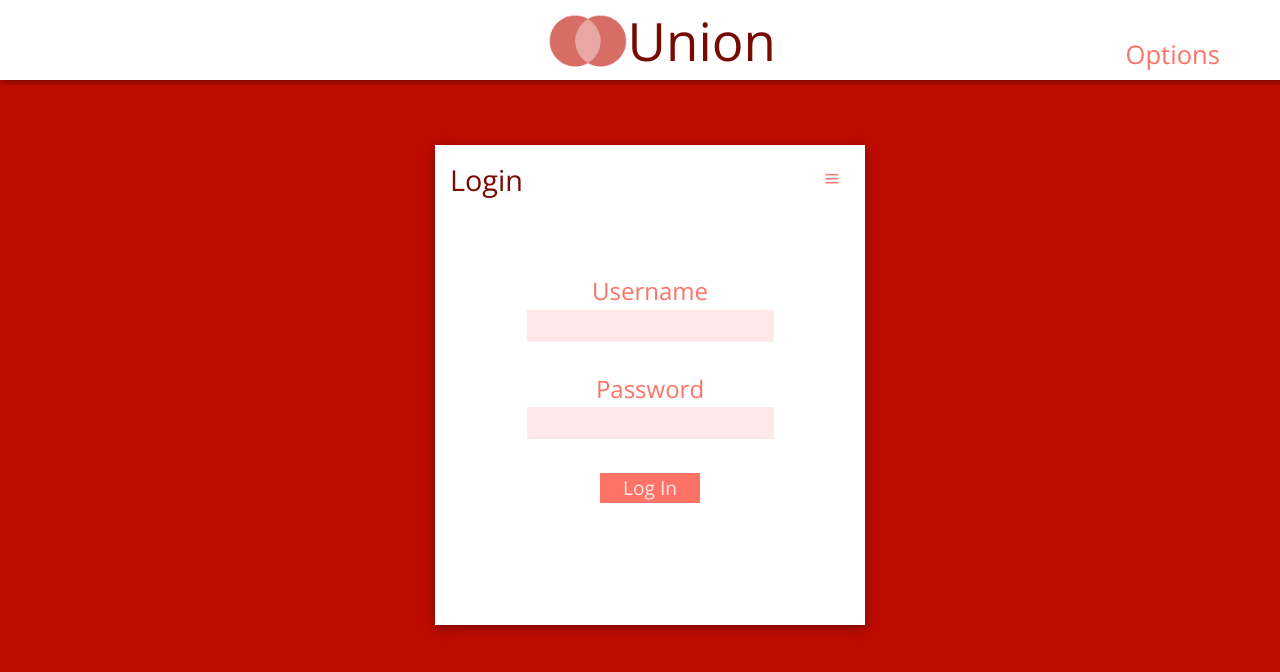
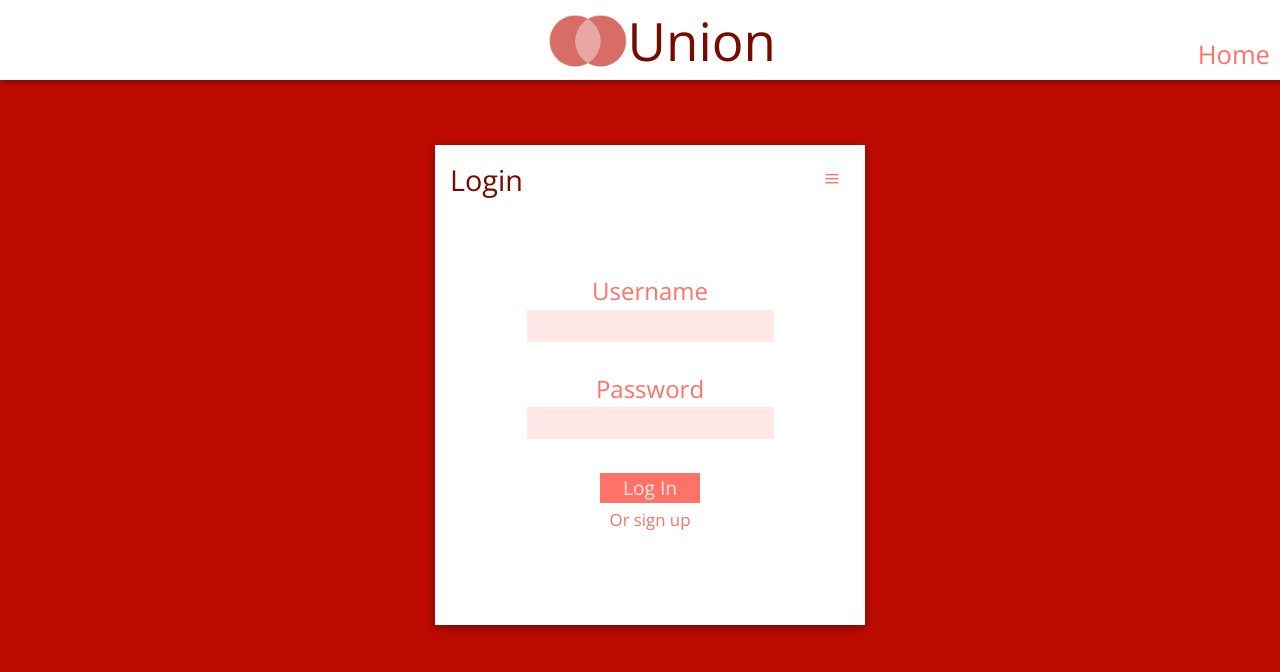
Before and after one commit to hewhomust/potential-chainsaw, a PHP site: page /Prototype3/login.html in a window 1280 px wide; the page is wider, and only the part inside the window is pictured. Shown: the top 672 px of that part. Run offline with PHP 8.4, Linux system fonts and the light colour scheme.

Commit message:
Linked between pages

```diff
--- a/Prototype3/index.html
+++ b/Prototype3/index.html
@@ -14,7 +14,7 @@
     <div id="header" class="container headerBar">
       <img id="headerImage" src="img/Union.png"/>
       <h1>Union</h1>
-      <p>Sign in</p>
+      <p><a id="user" href="user.html">User</a><a id="bar">•</a><a href="login.html">Log In</a></p>
     </div>
 	  <div id="articleContainer" class="container">
       <div id="mainArticle" class="article standardBox">
--- a/Prototype3/login.html
+++ b/Prototype3/login.html
@@ -14,20 +14,21 @@
     <div id="header" class="container headerBar">
       <img id="headerImage" src="img/Union.png"/>
       <h1>Union</h1>
-      <p>Options</p>
+      <p><a href="index.html">Home</a></p>
     </div>
 	  <div id="articleContainer" class="container">
       <div id="mainArticle" class="article standardBox">
         <h1 id="loginTitle" class="articleHeading" >Login</h1>
         <a class="matrixIcon" onclick="showMatrix()">≡</a>
         <p id="mainArticleText" class="articleText"></p>
-        <form id="loginForm">
+        <form id="loginForm" action="index.html">
           <p>Username</p>
           <input id="username" type="text"/>
           <p>Password</p>
           <input id="password" type="text"/>
           <p></p>
-          <input id="loginButton" type="button" value="Log In"/>
+          <input id="loginButton" type="submit" value="Log In"/>
+          <p class="smallerText">Or sign up</p>
         </form>
       </div>
     </div>
--- a/Prototype3/style.css
+++ b/Prototype3/style.css
@@ -54,6 +54,11 @@ h1{
 	font-weight: 100;
 }
 
+a{
+	text-decoration: none;
+	color: inherit;
+}
+
 #mainArticle{
 	z-index: 1;
 	height: 450px;
@@ -106,7 +111,7 @@ h1{
 	position: relative;
 	top: -53px;
 	left: 75%;
-	width: 250px;
+	width: 300px;
 	font-size: 1.6em;
 	color: #FF7267;
 	text-align: right;
@@ -215,8 +220,20 @@ h1{
 	width: 100px;
 	background-color: #FF7267;
   color: #ffe8e7;
+	margin-bottom: 5px;
 }
 
+.smallerText{
+	font-size: 0.7em;
+}
+
+#user, #bar{
+	visibility: hidden;
+}
+
+#user.show, #bar.show{
+	visibility: visible;
+}
 
 /* Matrix things */
 
```
